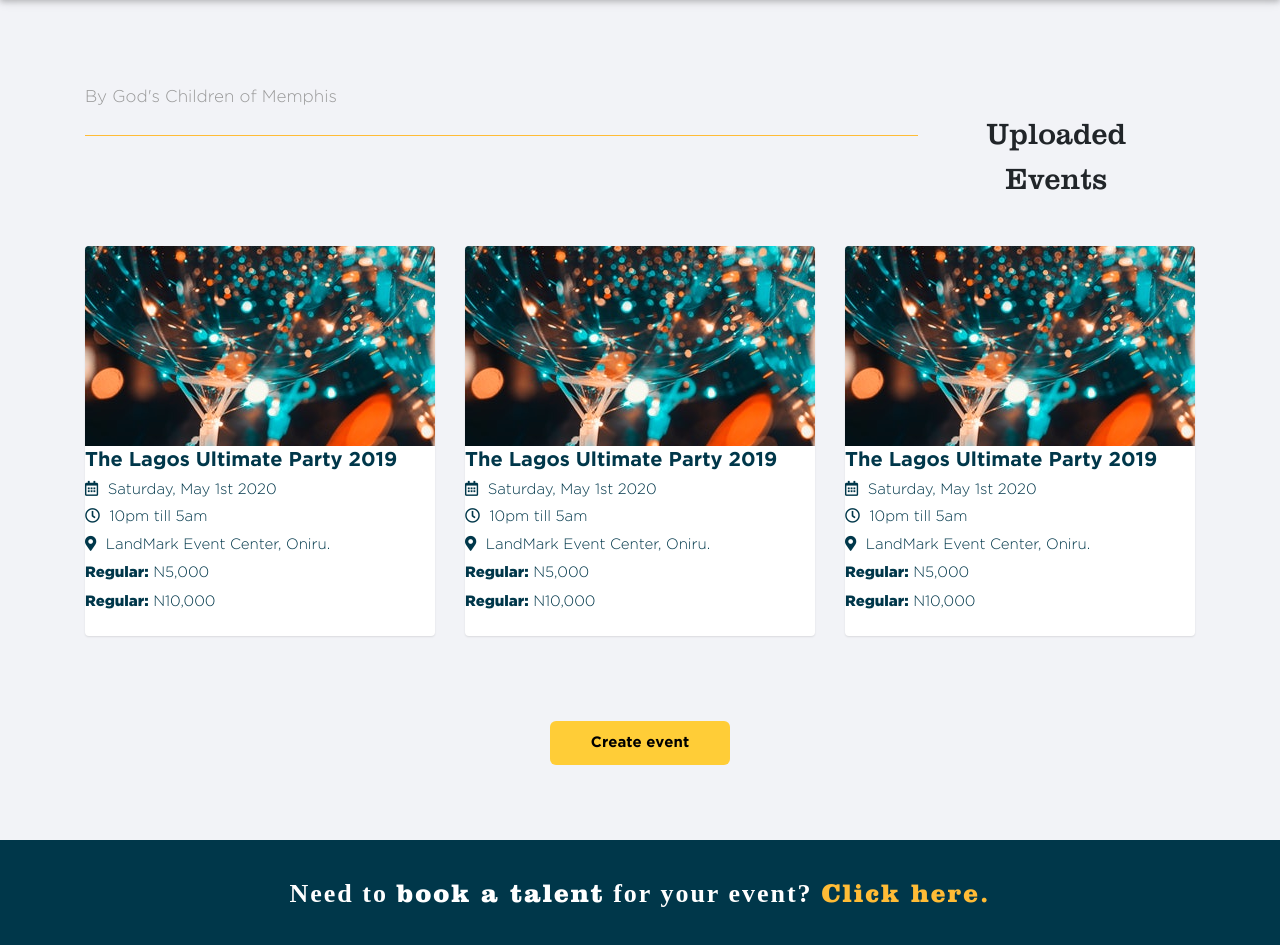
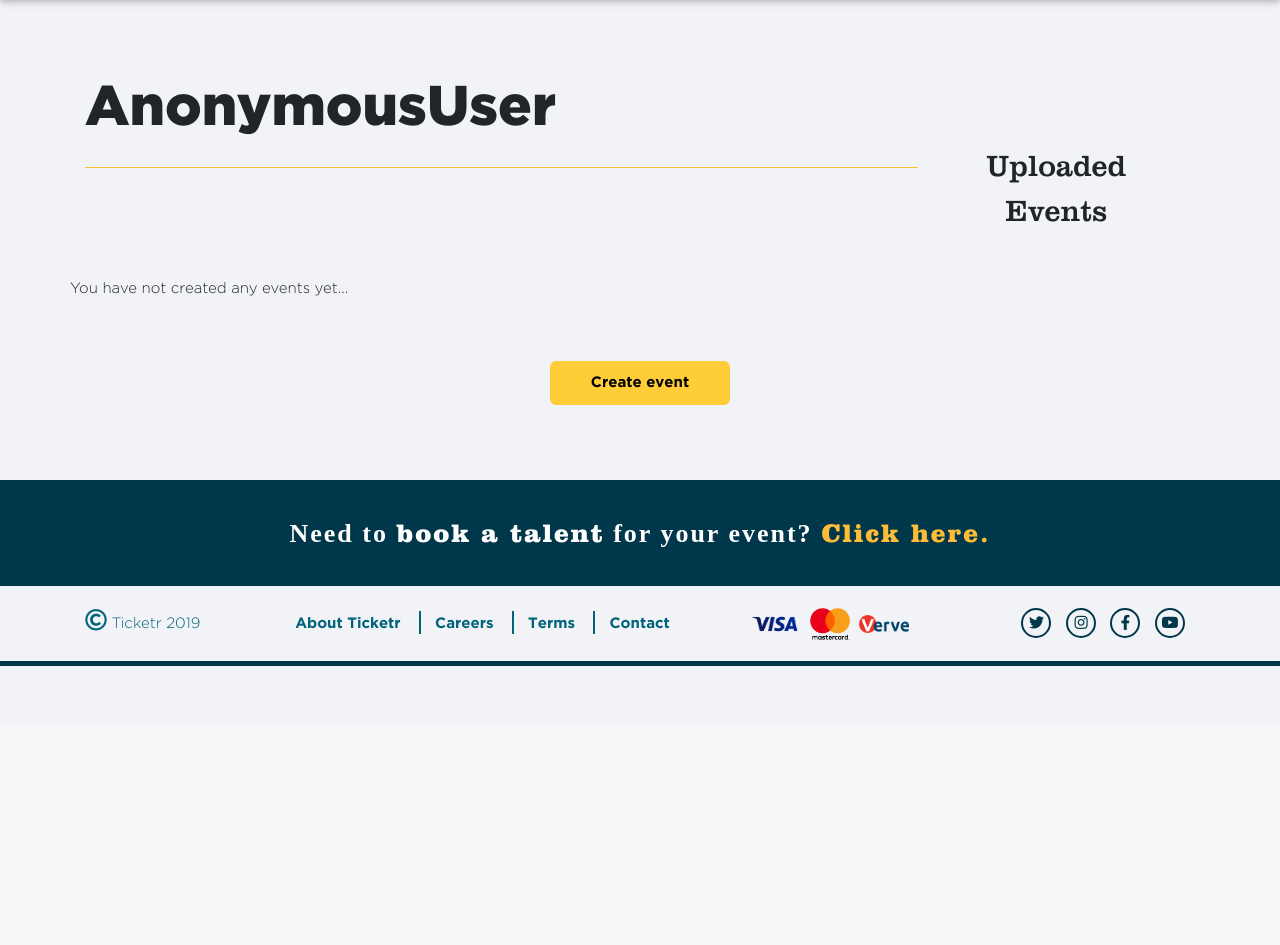
Before and after one commit to odbalogun/ticketr, a Django app: template templates/users/profile.html in a window 1280 px wide. Shown: the part 75-1020 px from the top of the page. After the commit the page ends 741 px from the top, so only its background shows below. Run offline with Django 3.2, Linux system fonts and the light colour scheme; the template is opened without the code that fills it, so the values that code supplies are empty; some libraries are stand-ins or nearby versions; some web fonts are replaced.

Commit message:
Integrated new profile layout

```diff
--- a/events/models.py
+++ b/events/models.py
@@ -66,7 +66,8 @@
     category = models.ForeignKey(Category, on_delete=models.SET_NULL, related_name='events', null=True)
     created_at = models.DateTimeField('created at', auto_now_add=True)
     organizer_name = models.CharField('organizer', max_length=100, null=True, blank=True)
-    organizer = models.ForeignKey(settings.AUTH_USER_MODEL, on_delete=models.CASCADE)
+    organizer = models.ForeignKey(settings.AUTH_USER_MODEL, on_delete=models.CASCADE, null=True,
+                                  related_name='my_events')
     venue = models.ForeignKey(Venue, on_delete=models.SET_NULL, null=True, related_name='events')
     start_date = models.DateField('event starts')
     start_time = models.TimeField('start time')
--- a/templates/users/profile.html
+++ b/templates/users/profile.html
@@ -5,8 +5,10 @@
 
 <section class="event-content">
     <div class="container">
-        <div class="col-md-6 col-sm-12 p-0"> <div class="event-title">{{ request.user.company }}</div></div>
-        <div class="caption">By God's Children of Memphis </div>
+        <div class="col-md-6 col-sm-12 p-0"> <div class="event-title">{{ request.user }}</div></div>
+        {% if request.user.address %}
+        <div class="caption">{{ request.user.address }}</div>
+        {% endif %}
 
         <div class="title">
             <div class="line" style="width: 75%;"></div>
@@ -16,72 +18,32 @@
         <div class="content">
            <div class="cards">
             <div class="row">
-                <div class="col-md-4">
+                {% for event in request.user.my_events.all %}
+                    <div class="col-md-4">
                     <div class="card-wrap">
-                        <div class="card-img" style="background-image: url('{% static 'images/1.jpg' %}')"></div>
-                        <div class="card-title">The Lagos Ultimate Party 2019</div>
+                        <div class="card-img" style="background-image: url('{{ event.image.url }}')"></div>
+                        <div class="card-title"><a href="{{ event.get_absolute_url }}">{{ event.title }}</a></div>
                         <div class="description">
-                            <span><i class="far fa-calendar-alt"></i> </span> Saturday, May 1st 2020
+                            <span><i class="far fa-calendar-alt"></i> </span> {{ event.start_date | date:'l, M jS  Y' }}
                         </div>
                         <div class="description">
-                            <span><i class="far fa-clock"></i></span> 10pm till 5am
+                            <span><i class="far fa-clock"></i></span> {{ event.start_time | date:'H:i a' }}
                         </div>
                         <div class="description">
-                            <span><i class="fas fa-map-marker-alt"></i></span> LandMark Event Center, Oniru.
+                            <span><i class="fas fa-map-marker-alt"></i></span> {{ event.venue }}
                         </div>
-                        <div class="price">
-                            <strong>Regular:</strong> N5,000
-                        </div>
-                        <div class="price">
-                            <strong>Regular:</strong> N10,000
-                        </div><br/>
+                        {% for ticket in event.tickets.all %}
+                            <div class="price">
+                                <strong>{{ ticket.name }}:</strong> {{ ticket.display_price }}
+                            </div>
+                        {% endfor %}
+                        <br/>
 
                     </div>
                 </div>
-                <div class="col-md-4">
-                    <div class="card-wrap">
-                        <div class="card-img" style="background-image: url('{% static 'images/1.jpg' %}')"></div>
-                        <div class="card-title">The Lagos Ultimate Party 2019</div>
-                        <div class="description">
-                            <span><i class="far fa-calendar-alt"></i> </span>    Saturday, May 1st 2020
-                        </div>
-                        <div class="description">
-                            <span><i class="far fa-clock"></i></span>    10pm till 5am
-                        </div>
-                        <div class="description">
-                            <span><i class="fas fa-map-marker-alt"></i></span> LandMark Event Center, Oniru.
-                        </div>
-                        <div class="price">
-                            <strong>Regular:</strong> N5,000
-                        </div>
-                        <div class="price">
-                            <strong>Regular:</strong> N10,000
-                        </div><br/>
-
-                    </div>
-                </div>
-                <div class="col-md-4">
-                    <div class="card-wrap">
-                        <div class="card-img" style="background-image: url('{% static 'images/1.jpg' %}')"></div>
-                        <div class="card-title">The Lagos Ultimate Party 2019</div>
-                        <div class="description">
-                            <span><i class="far fa-calendar-alt"></i> </span>    Saturday, May 1st 2020
-                        </div>
-                        <div class="description">
-                            <span><i class="far fa-clock"></i></span>    10pm till 5am
-                        </div>
-                        <div class="description">
-                            <span><i class="fas fa-map-marker-alt"></i></span> LandMark Event Center, Oniru.
-                        </div>
-                        <div class="price">
-                            <strong>Regular:</strong> N5,000
-                        </div>
-                        <div class="price">
-                            <strong>Regular:</strong> N10,000
-                        </div><br/>
-
-                    </div>
-                </div>
+                {% empty %}
+                    <p>You have not created any events yet...</p>
+                {% endfor %}
             </div>
         </div>
         </div>
--- a/ticketr/settings.py
+++ b/ticketr/settings.py
@@ -154,6 +154,7 @@
 
 
 LOGIN_REDIRECT_URL = '/users/profile/'
+LOGIN_URL = '/sign-in/'
 
 # path to media
 MEDIA_URL = '/media/'
--- a/users/urls.py
+++ b/users/urls.py
@@ -1,6 +1,7 @@
 from django.urls import path
 # from .views import CustomLoginView, UserCreateView, UserListView, CustomLogoutView
 from .views import CustomLoginView, CustomLogoutView, ProfileView
+from django.contrib.auth.decorators import login_required
 
 app_name = 'users'
 
@@ -8,6 +9,6 @@
     # path('', UserListView.as_view(), name='list'),
     path('login/', CustomLoginView.as_view(), name='login'),
     path('logout/', CustomLogoutView.as_view(), name='logout'),
-    path('profile/', ProfileView.as_view(), name='profile')
+    path('profile/', login_required(ProfileView.as_view()), name='profile')
     # path('create/', UserCreateView.as_view(), name='create'),
 ]
--- a/users/views.py
+++ b/users/views.py
@@ -21,8 +21,6 @@
     template_name = 'users/profile.html'
 
     def get_context_data(self, **kwargs):
-        print('here')
-        print(self.request.user)
         context = super().get_context_data(**kwargs)
         context['object'] = self.request.user
         return context
```
